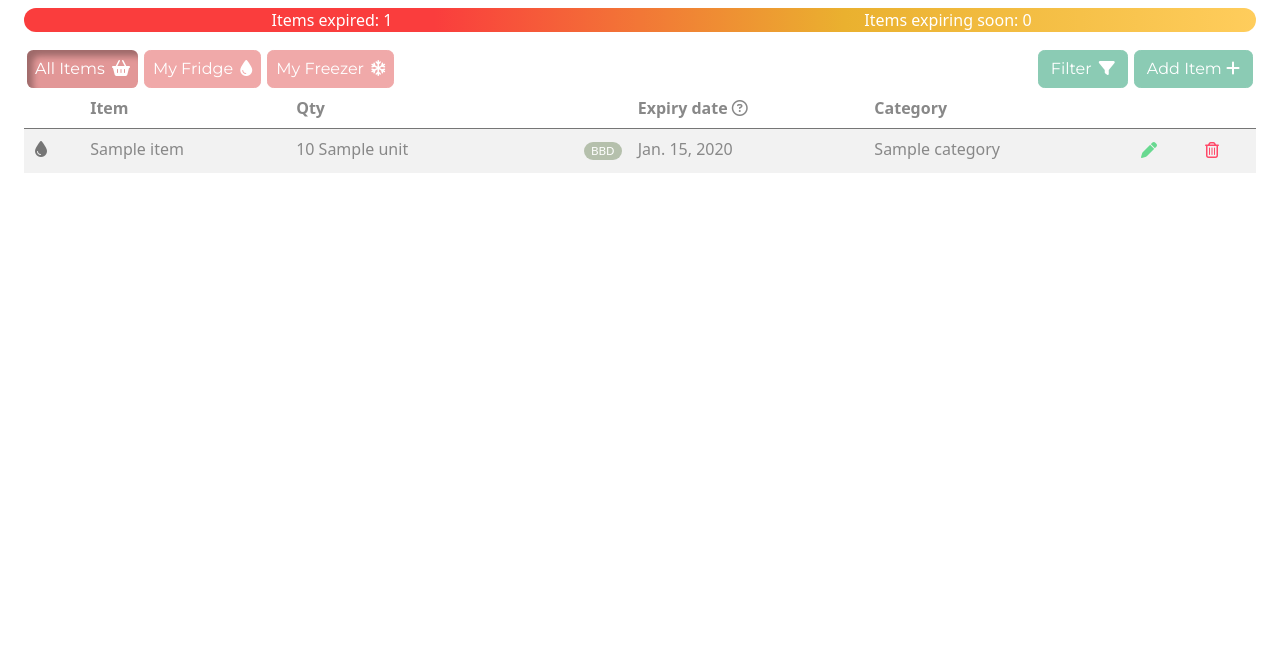
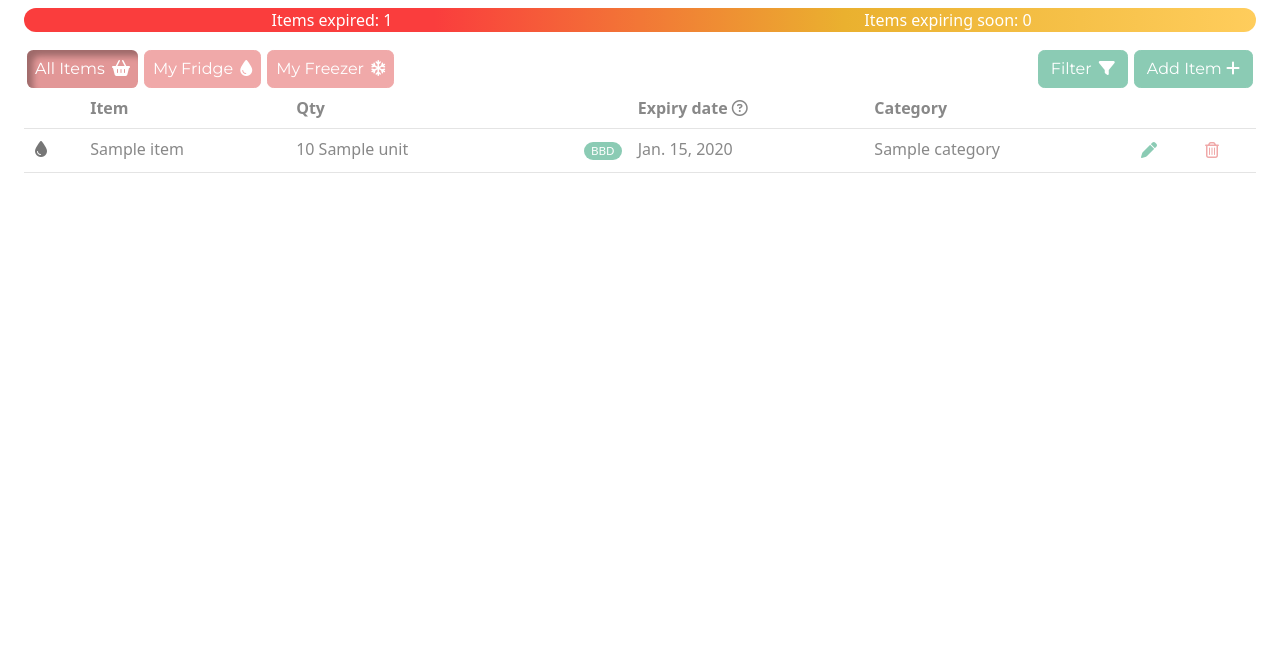
Before and after one commit to CrazyEggz/ci-fridge-pal, a Django app: page /dashboard/ in a window 1280 px wide. Shown: the part 60-726 px from the top of the page. Run offline with Django 4.2, Linux system fonts and the light colour scheme; a user stored in the database is signed in; tables that the repository leaves empty hold one stand-in row (values such as "Sample post"); some libraries are stand-ins or nearby versions.

Commit message:
Make small style changes to the dashboard table

```diff
--- a/dashboard/templates/dashboard/dashboard.html
+++ b/dashboard/templates/dashboard/dashboard.html
@@ -54,7 +54,7 @@
 
 <!-- Inventory Table -->
 <div id="fridge-table-wrapper" class="mx-2 mx-md-4">
-    <table id="fridge-table" class="table table-hover table-striped">
+    <table id="fridge-table" class="table table-hover">
         {% if items %}
         <thead class="table-head">
             <tr>
--- a/static/css/dashboard.css
+++ b/static/css/dashboard.css
@@ -25,6 +25,11 @@ body {
 #fridge-table-wrapper {
     overflow-y: scroll;
     flex: 1;
+}
+
+#fridge-table-wrapper,
+#fridge-table-wrapper tr {
+    border-color: #e4e4e4;
 }
 
 #fridge-table-wrapper .hidden-column {
@@ -114,21 +119,21 @@ body {
 
 .best-before-date-tag {
     color: white;
-    background-color: #b5c0ac;
+    background-color: #8bcbb4;
 }
 
 .use-by-date-tag {
     color: white;
-    background-color: #d4b3b3;
+    background-color: #f0aaa9;
 }
 
 .edit-item-cell .btn {
-    color: #68d990;
+    color: #8bcbb4;
     padding: 0px;
 }
 
 .delete-item-cell .btn {
-    color: #ff4969;
+    color: #f0a9a9;
     padding: 0px;
 }
 
@@ -159,6 +164,10 @@ body {
 }
 
 @media screen and (max-width: 575px) {
+    #fridge-table-wrapper {
+        border-top: 1px solid #e4e4e4;
+    }
+
     #fridge-table > thead {
         display: none;
     }
@@ -204,21 +213,18 @@ body {
     }
 
     #fridge-table .edit-item-cell {
-        background: lightgoldenrodyellow;
+        background: #8bcbb4;
     }
 
     #fridge-table .delete-item-cell {
-        background: orangered;
+        background: #f0a9a9;
     }
 
     #fridge-table .edit-item-cell > .btn,
     #fridge-table .delete-item-cell > .btn {
         height: 100%;
         width: 100%;
-    }
-
-    #fridge-table .delete-item-cell > .btn {
-        color: #fff;
+        color: white;
     }
 
     #fridge-table tr.active .edit-item-cell,
```
